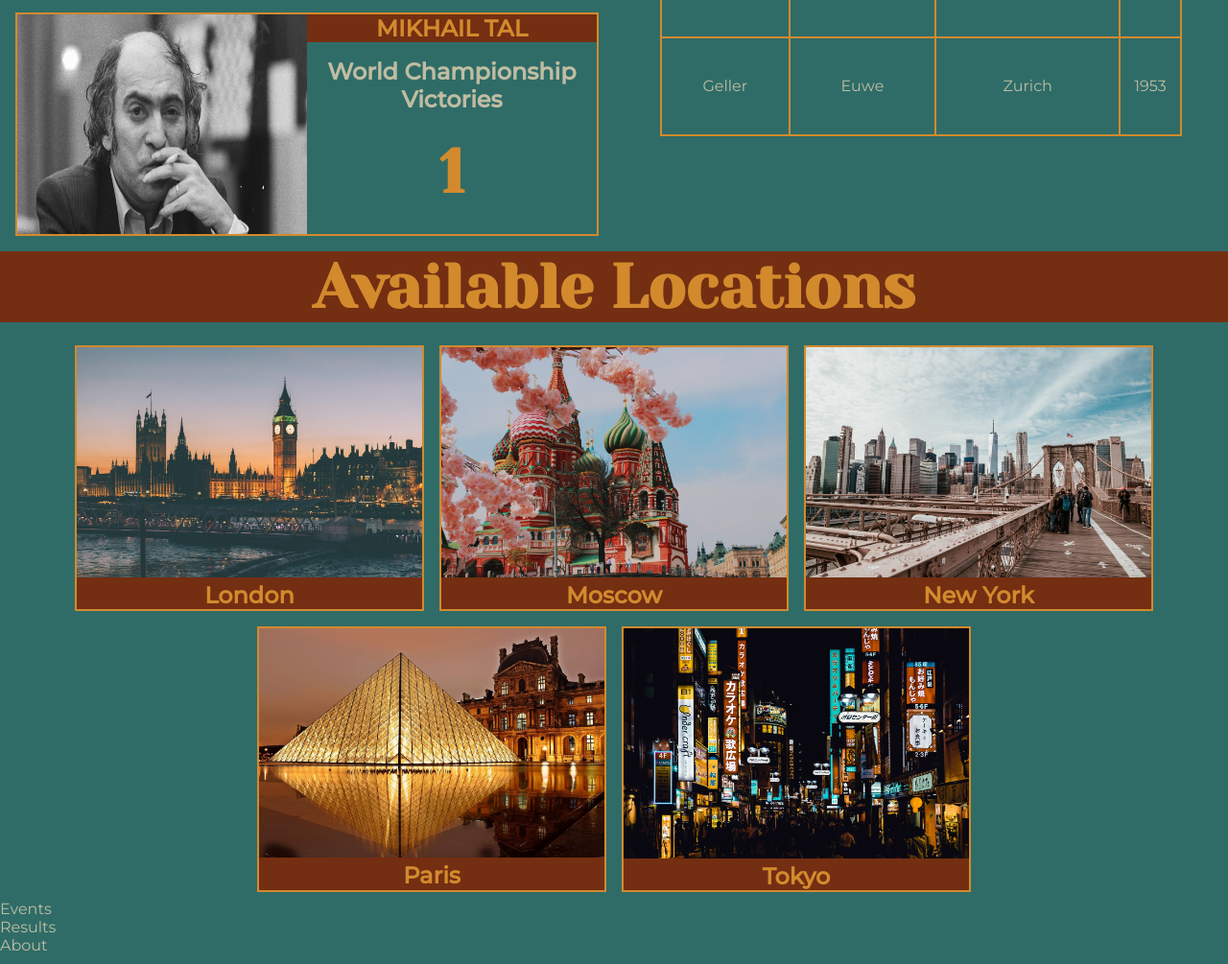
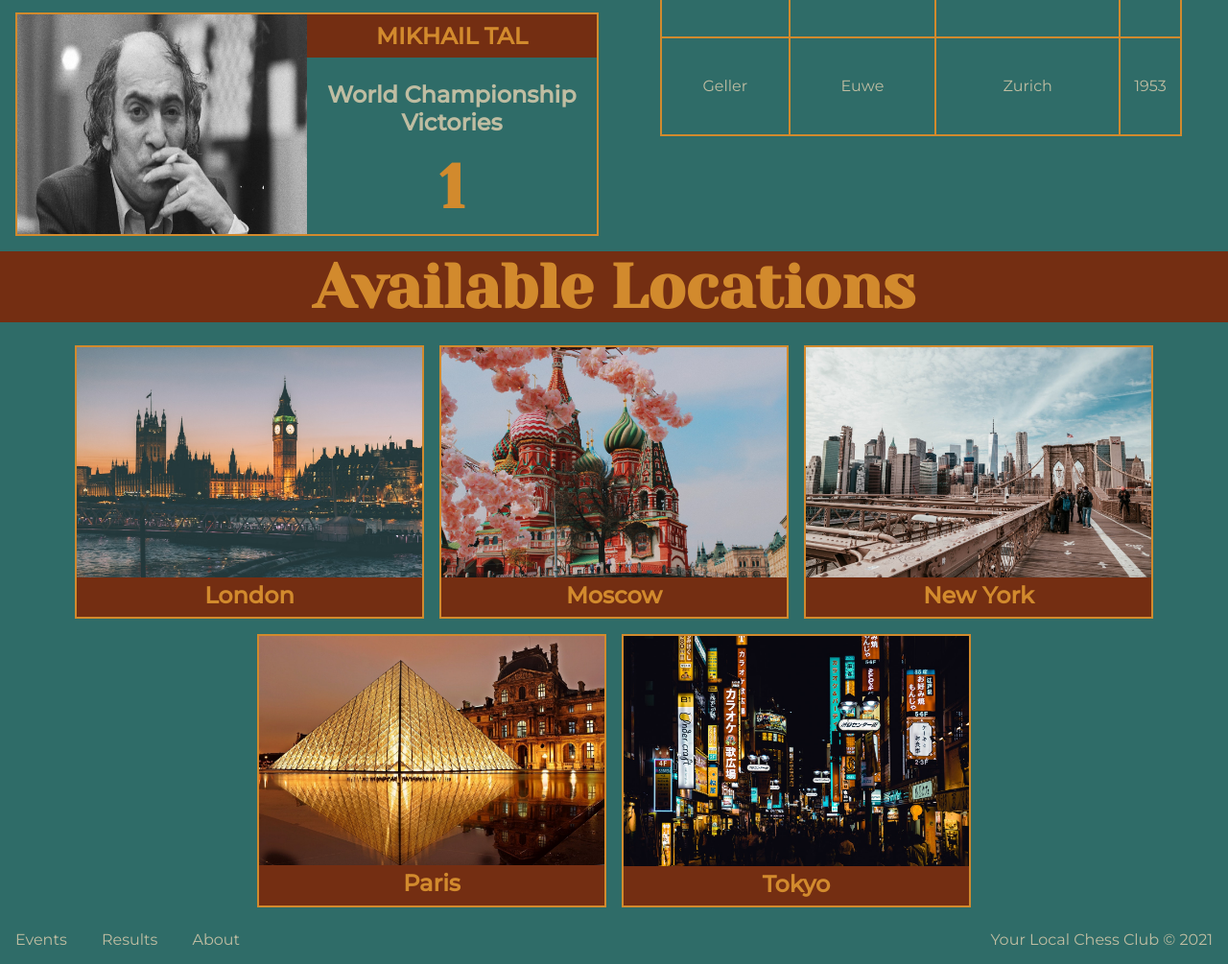
Before and after one commit to ssymonds17/chessClub, a plain HTML site: page index.html in a window 1280 px wide. Shown: the part 2093-3098 px from the top of the page at 96% size. Drawn offline with Linux system fonts and the light colour scheme.

Commit message:
Add footer content and styling

```diff
--- a/index.html
+++ b/index.html
@@ -205,6 +205,7 @@
           <li>About</li>
         </ul>
       </nav>
+      <p>Your Local Chess Club &copy; 2021</p>
     </footer>
   </body>
 </html>
--- a/styles.css
+++ b/styles.css
@@ -85,6 +85,7 @@ h1 {
   width: 100%;
 }
 .memberBoxText h4 {
+  padding: 0.5rem 0;
   font-size: 1.5rem;
 }
 .memberName {
@@ -96,7 +97,7 @@ h1 {
 }
 .memberBoxText h1 {
   text-align: center;
-  padding-top: 1.5rem;
+  padding-top: 0.5rem;
 }
 
 /* Results Section */
@@ -157,8 +158,32 @@ h1 {
   border: 2px solid #d28a2d;
   width: 22.5rem;
   margin: 0.5rem;
+  padding-bottom: 0.5rem;
 }
 
 .locationImg {
   width: 100%;
 }
+
+/* Footer Section */
+
+footer {
+  display: flex;
+  justify-content: space-between;
+  padding: 1rem;
+}
+
+footer li {
+  display: inline-block;
+  padding-right: 2rem;
+}
+
+@media only screen and (max-width: 600px) {
+  footer {
+    display: block;
+    text-align: center;
+  }
+  footer nav {
+    display: none;
+  }
+}
```
